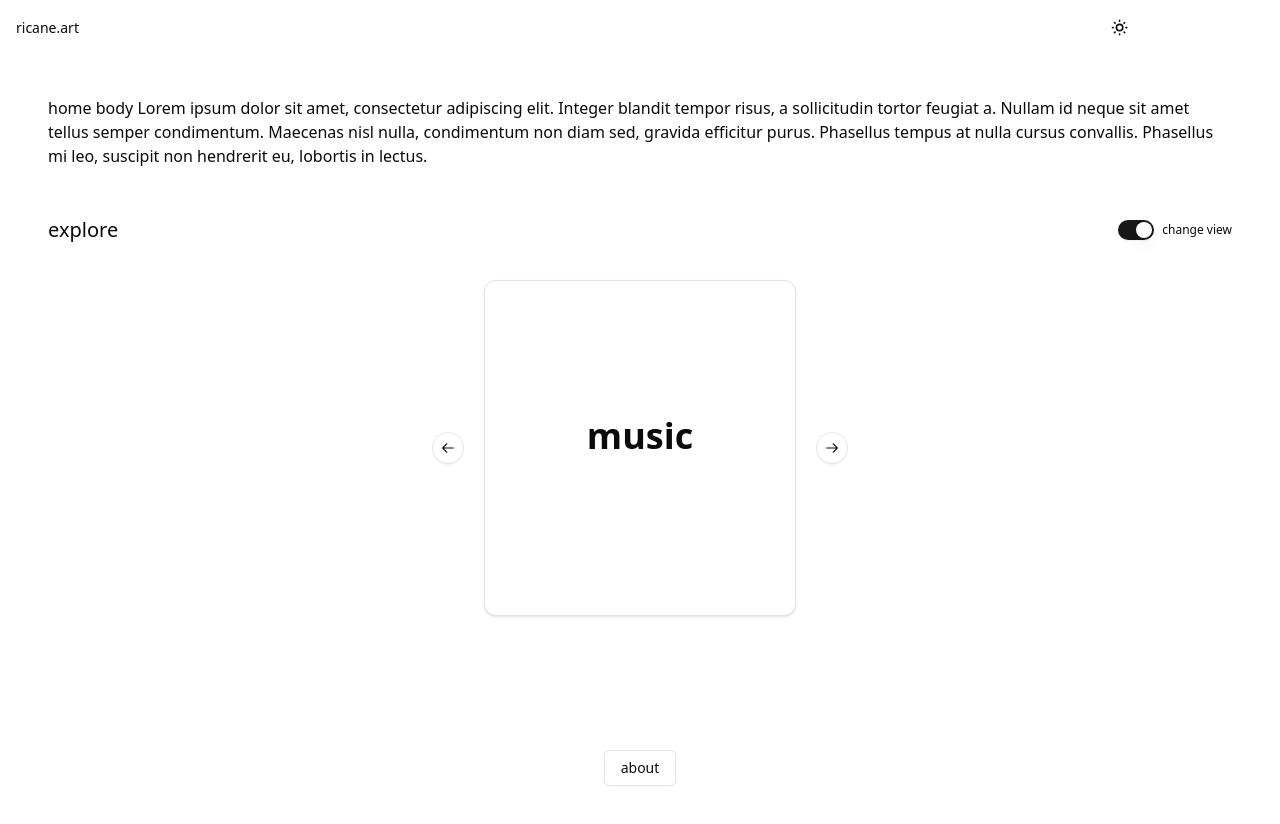
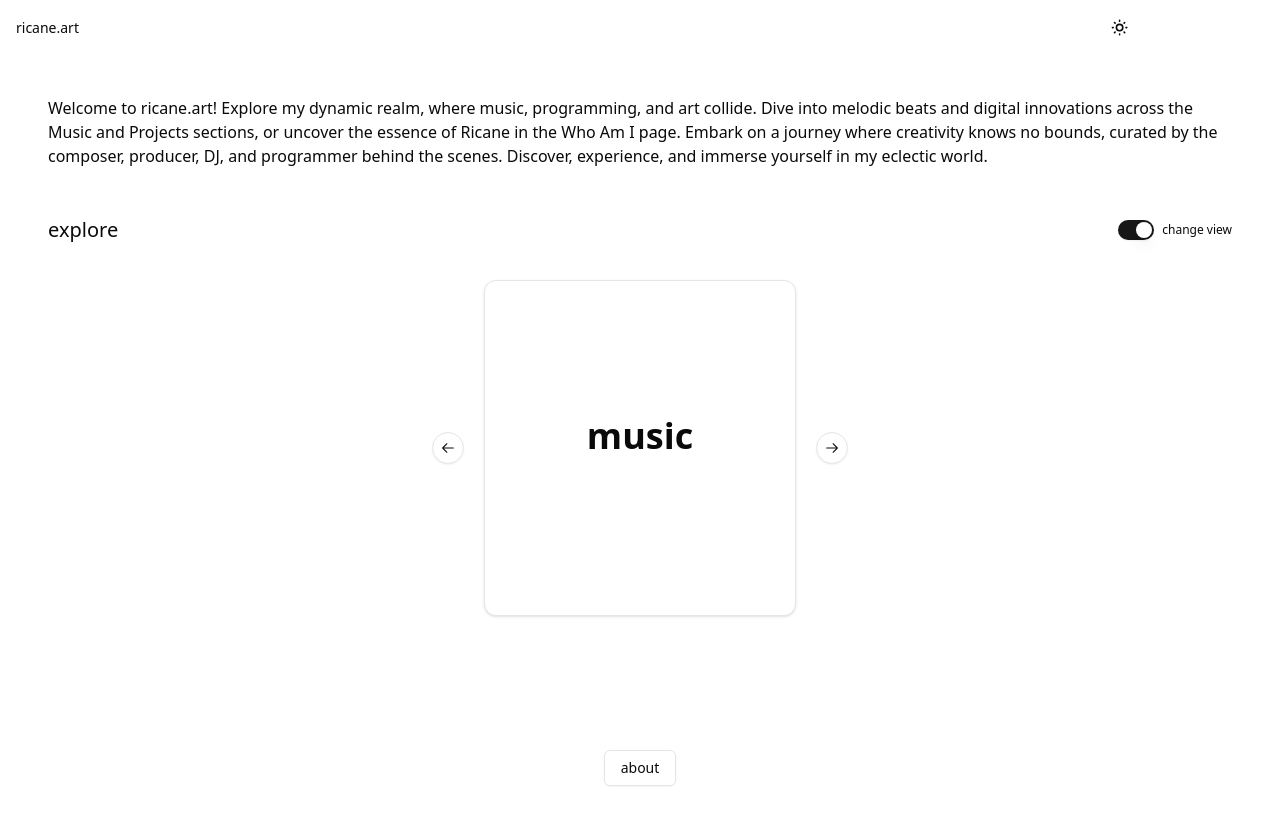
Before and after one commit to akaRicane/ricane.art.vercel, a Next.js app: page / in a window 1280 px wide. Shown: the top 824 px of the page. Built offline with nearby package versions, Linux system fonts and the light colour scheme.

Commit message:
homepage text

```diff
--- a/app/page.tsx
+++ b/app/page.tsx
@@ -11,15 +11,18 @@ export default function Home() {
   return (
     <div className="overflow-y-auto mx-12 my-24 mb-12">
       <p className="mb-12 font-extralight">
-        home body Lorem ipsum dolor sit amet, consectetur adipiscing elit.
-        Integer blandit tempor risus, a sollicitudin tortor feugiat a. Nullam id
-        neque sit amet tellus semper condimentum. Maecenas nisl nulla,
-        condimentum non diam sed, gravida efficitur purus. Phasellus tempus at
-        nulla cursus convallis. Phasellus mi leo, suscipit non hendrerit eu,
-        lobortis in lectus.
+        Welcome to ricane.art! Explore my dynamic realm, where music,
+        programming, and art collide. Dive into melodic beats and digital
+        innovations across the Music and Projects sections, or uncover the
+        essence of Ricane in the Who Am I page. Embark on a journey where
+        creativity knows no bounds, curated by the composer, producer, DJ, and
+        programmer behind the scenes. Discover, experience, and immerse yourself
+        in my eclectic world.
       </p>
       <div className="flex flex-row mb-8 items-center">
-        <p className="flex justify-start basis-3/4 items-center text-xl m-0">explore</p>
+        <p className="flex justify-start basis-3/4 items-center text-xl m-0">
+          explore
+        </p>
         <div className="flex flex-row justify-end basis-1/4 text-xs font-extralight items-center">
           <Switch
             checked={carouselSwitchActive}
```
